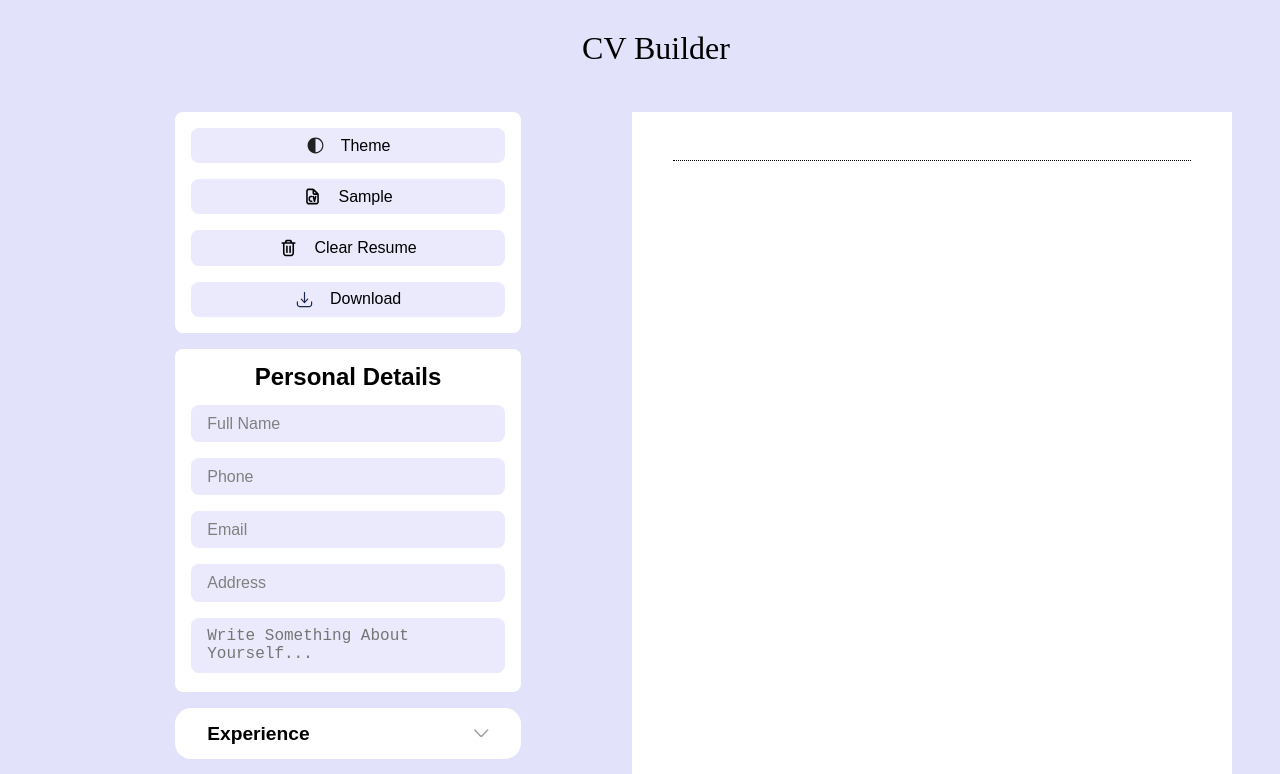
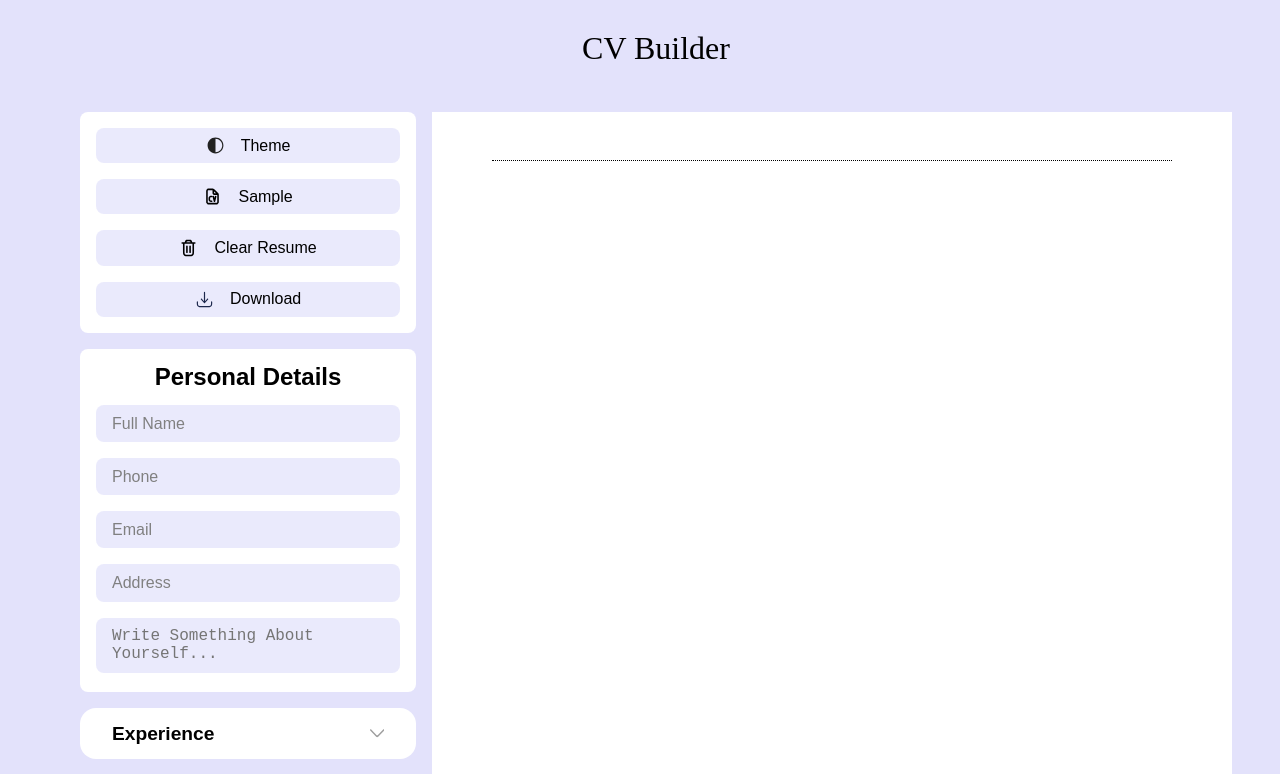
Before and after one commit to Rohan-1-3/CV-Builder, a React app: page / in a window 1280 px wide. Shown: the top 774 px of the page. Built offline with nearby package versions, Linux system fonts and the light colour scheme; the HTML template or start-up script is replaced by a standard one.

Commit message:
updated a4 size

```diff
--- a/src/cssFiles/Preview.css
+++ b/src/cssFiles/Preview.css
@@ -1,5 +1,5 @@
 :root {
-  --size: 600px;
+  --size: 800px;
 }
 
 .cv-preview {
```
